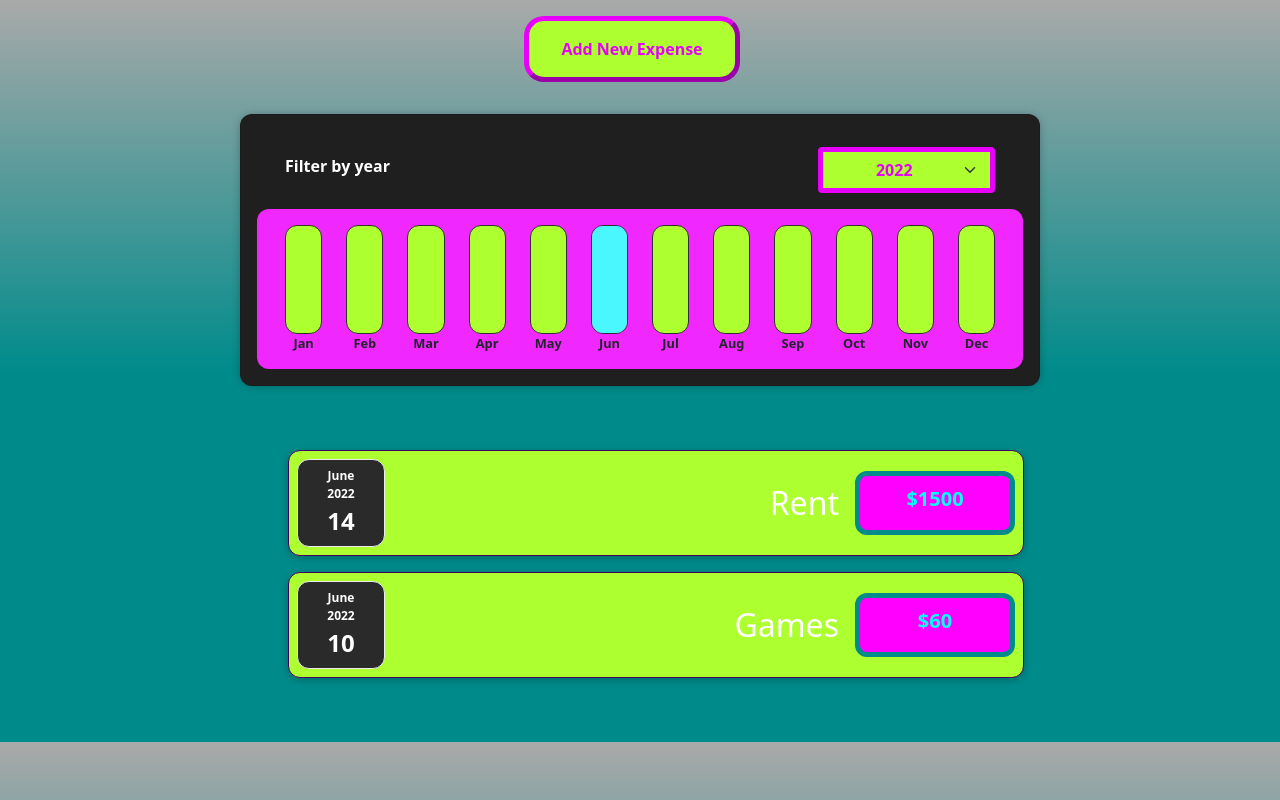
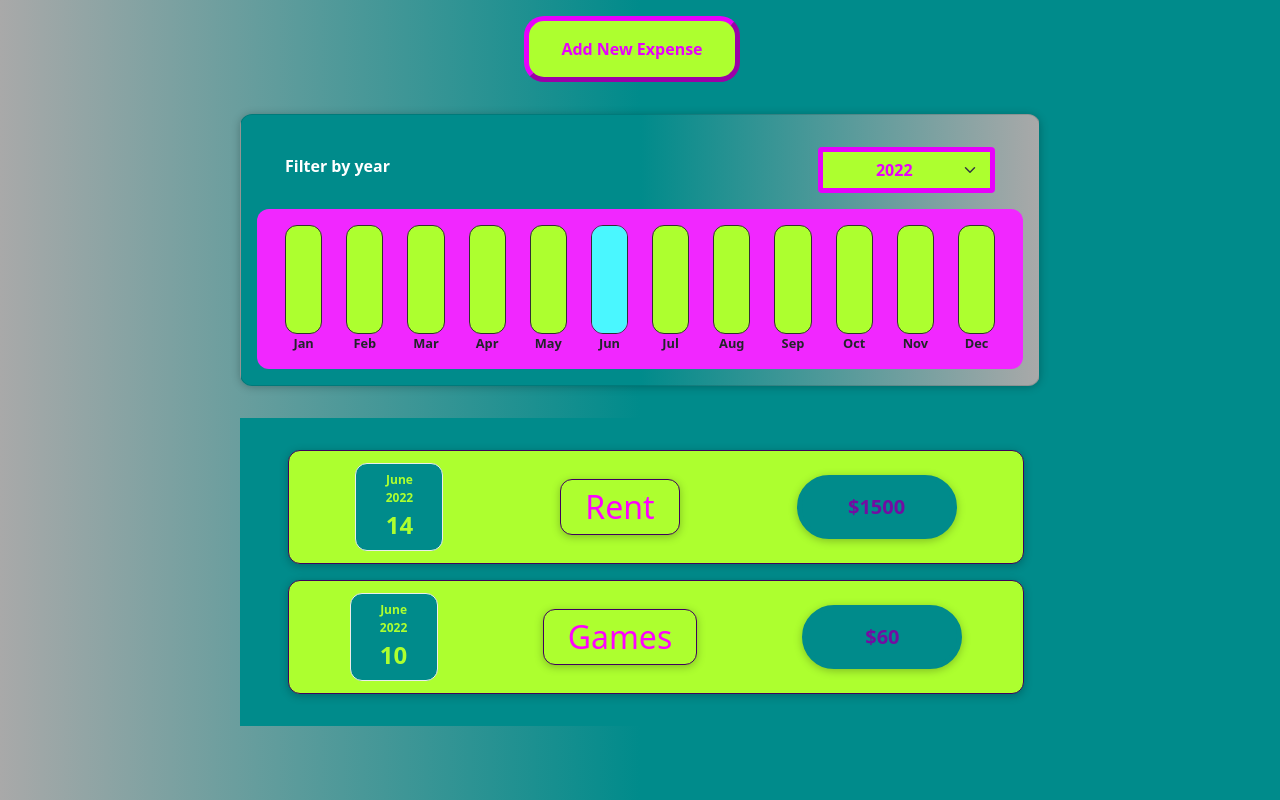
Before and after one commit to Trevorton27/jasonBreedloveReactExpenseTracker, a React (Create React App) app: page / in a window 1280 px wide. Built offline with nearby package versions, Linux system fonts and the light colour scheme.

Commit message:
finishing touches css

```diff
--- a/src/App.css
+++ b/src/App.css
@@ -37,5 +37,5 @@
   }
 }
 body{
-  background: linear-gradient(to top, darkcyan 50%, darkgrey 100%);
+  background: linear-gradient(to left, darkcyan 50%, darkgrey 100%);
 }
--- a/src/components/ExpenseDate.css
+++ b/src/components/ExpenseDate.css
@@ -4,11 +4,12 @@
     width: 5.5rem;
     height: 5.5rem;
     border: 1px solid #ececec;
-    background-color: #2a2a2a;
-    color: white;
+    background-color: darkcyan;
+    color: greenyellow;
     border-radius: 12px;
     align-items: center;
     justify-content: center;
+
 }
 
 .expense-date__month {
--- a/src/components/ExpenseItem.css
+++ b/src/components/ExpenseItem.css
@@ -1,6 +1,6 @@
 .expense-item {
     display: flex;
-    justify-content: space-between;
+    justify-content: space-around;
     align-items: center;
     box-shadow: 0 2px 8px rgba(0, 0, 0, 0.25);
     padding: 0.5rem;
@@ -28,7 +28,7 @@
     font-size: 2rem;
     flex: 1;
     margin: 0 1rem;
-    color: white;
+    color: #ff00ff;
     /*border: 2px solid #40005d;*/
     /*padding: 0.5rem .5rem;*/
 }
@@ -36,8 +36,8 @@
 .expense-item_price {
     font-size: .8rem;
     font-weight: bold;
-    color: cyan;
-    background-color: #ff00ff;
+    color: #720da2;
+    background-color: darkcyan;
     border: 5px solid darkcyan;
     padding: 0.5rem;
     border-radius: 12px;
@@ -63,19 +63,6 @@
         padding: 0.5rem 1.5rem;
         width: 10rem;
         height: 4rem;
-    }
-    .expense-item__date {
-        display: flex;
-        justify-content: space-between;
-        align-items: center;
-        box-shadow: 0 2px 8px rgba(0, 0, 0, 0.25);
-        padding: 0.5rem;
-        margin: 1rem 0;
-        border-radius: 12px;
-        background-color: greenyellow;
-        font-size: 1.3rem;
-        color: #E800FC;
-        font-weight: bold;
-        border: 1px solid #40005d;
+        border-radius: 100px;
     }
 }
--- a/src/components/ExpenseItem.js
+++ b/src/components/ExpenseItem.js
@@ -1,7 +1,6 @@
 import "./ExpenseItem.css";
 import ExpenseDate from "./ExpenseDate.js";
 import React, { useState } from "react";
-import Card from "../UI/Card.js";
 
 function ExpenseItem(props) {
   const [title, setTitle] = useState(props.title);
@@ -10,14 +9,12 @@ function ExpenseItem(props) {
     setTitle("Updated");
   };
   return (
-    // <Card className={"container"}>
     <div className={"expense-item container"}>
       <ExpenseDate date={props.date} />
-      <div className={"expense-item__description"}>
+      <div className={"expense-item item__description"}>
         <h2>{props.title}</h2>
       </div>
-      <div className="expense-item_price">${props.amount}</div>
-      {/*// </Card>*/}
+      <div className="expense-item expense-item_price">${props.amount}</div>
     </div>
   );
 }
--- a/src/components/Expenses.css
+++ b/src/components/Expenses.css
@@ -1,7 +1,7 @@
 
 .expenses {
     padding: 1rem;
-    background-color: rgb(31, 31, 31);
+    background: linear-gradient(to right, darkcyan 50%, darkgrey 100%);
     margin: 2rem auto;
     width: 50rem;
     max-width: 95%;
--- a/src/components/NewExpense/ExpenseForm.js
+++ b/src/components/NewExpense/ExpenseForm.js
@@ -1,4 +1,3 @@
-import { Container, Row, Col, Button, Card, Form } from "react-bootstrap";
 import "bootstrap/dist/css/bootstrap.min.css";
 import React, { useState } from "react";
 import "./NewExpenseForm.css";
```
